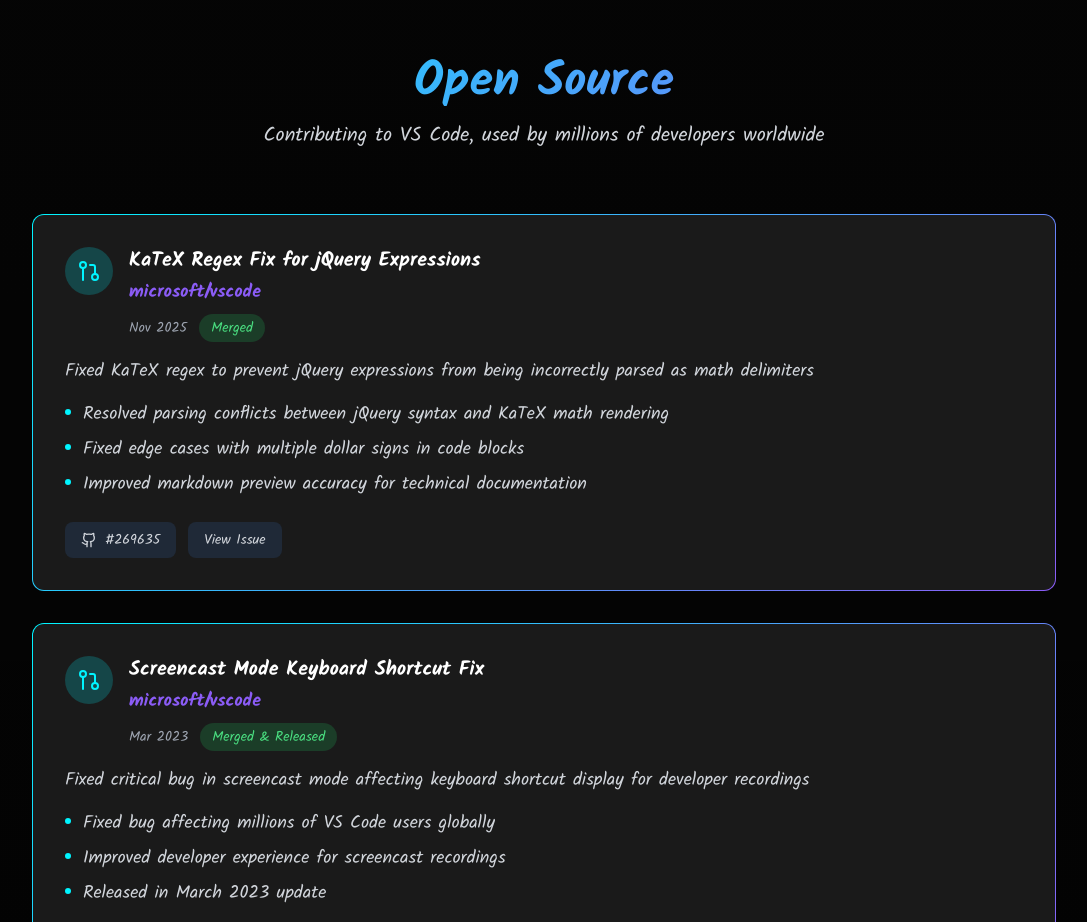
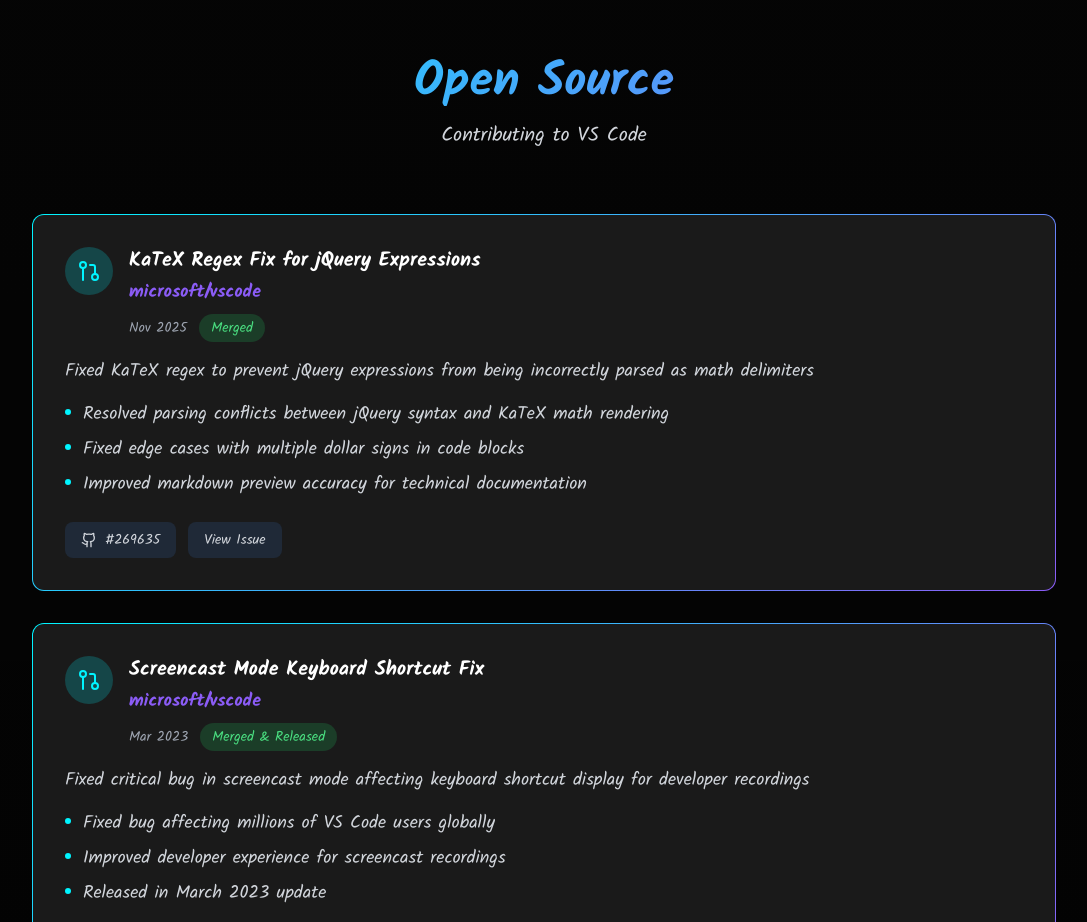
Before and after one commit to nikdmello/website, a Next.js app: page / in a window 1280 px wide. Shown: the part 3940-4862 px from the top of the page, without its empty margins (96-1183 px from the left). Built offline with nearby package versions, Linux system fonts and the light colour scheme.

Commit message:
refactor: simplify open source section

```diff
--- a/components/OpenSource.tsx
+++ b/components/OpenSource.tsx
@@ -51,7 +51,7 @@
             Open Source
           </h2>
           <p className="text-xl text-gray-300 max-w-3xl mx-auto">
-            Contributing to VS Code, used by millions of developers worldwide
+            Contributing to VS Code
           </p>
         </motion.div>
 
```
